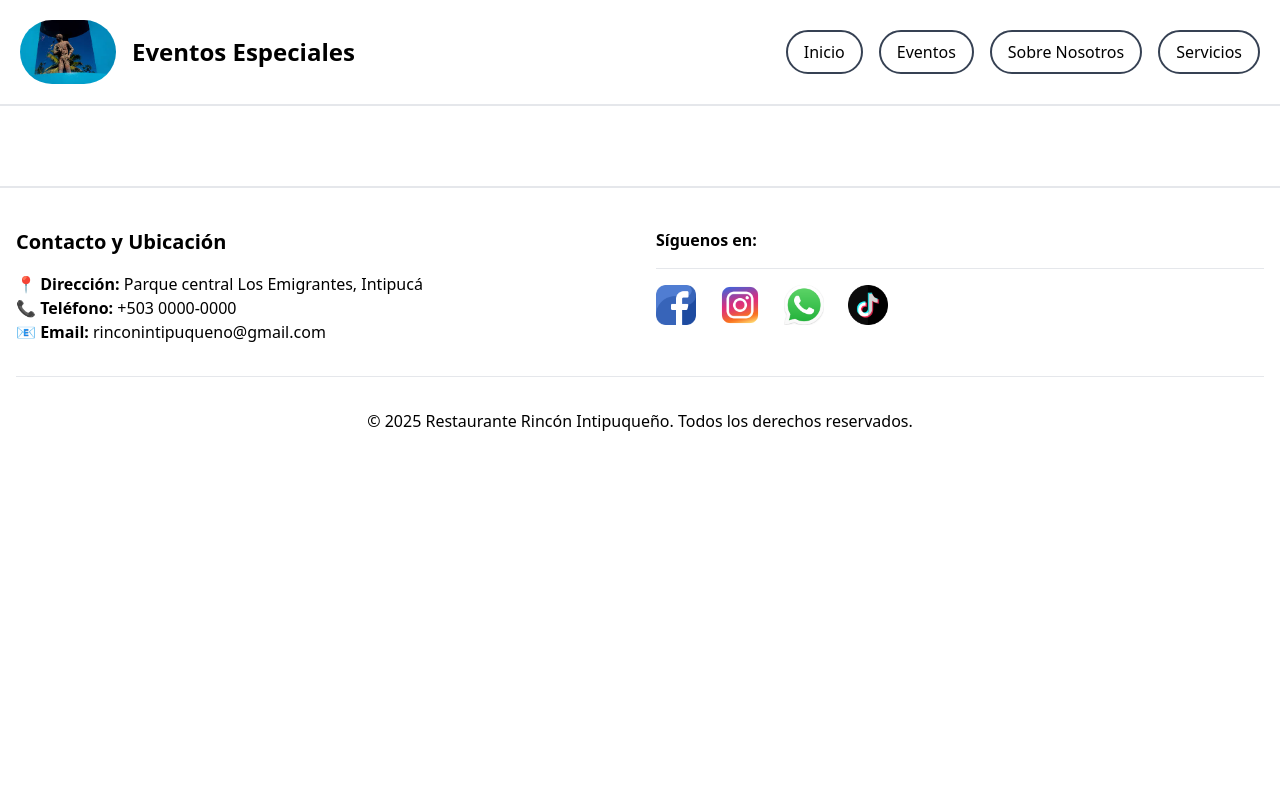
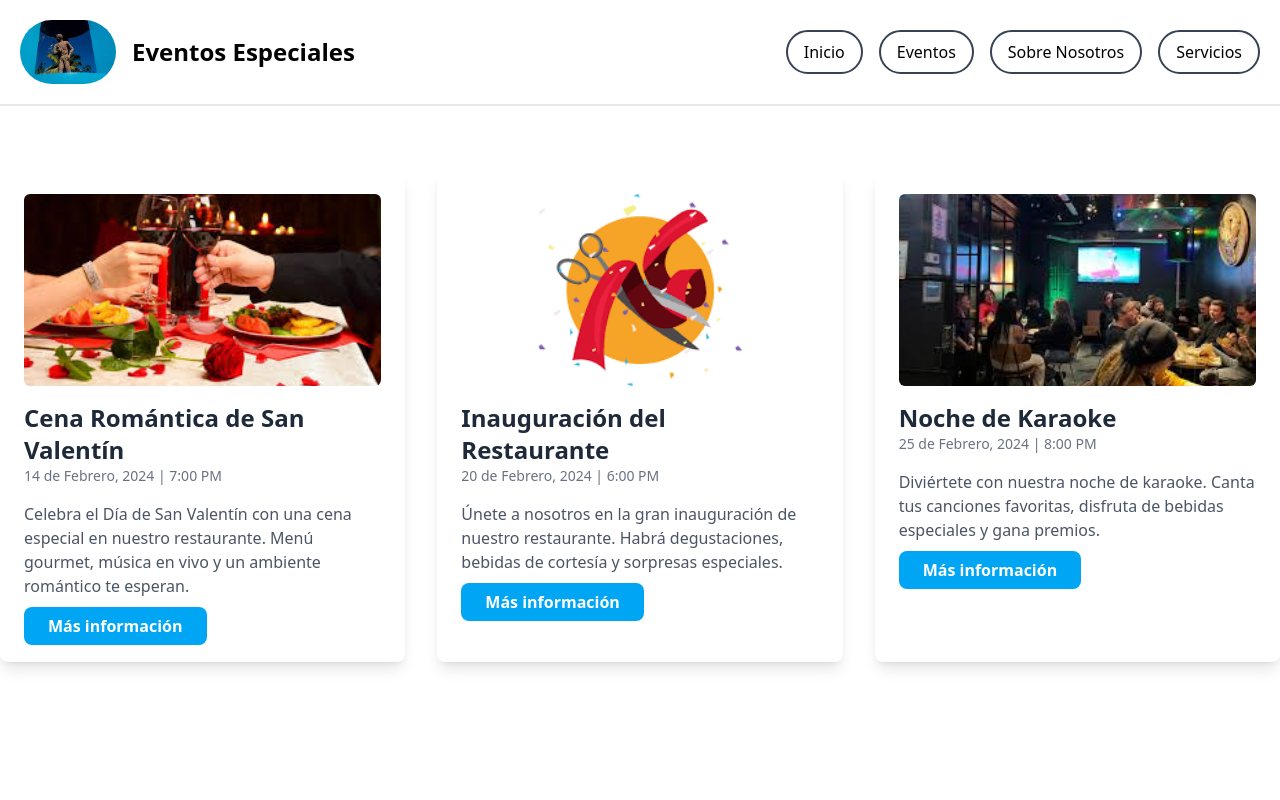
Before and after one commit to Sarahi2006/Rincon_Intipuque-o, a Vue app: page /event in a window 1280 px wide. Shown: the top 800 px of the page. Built offline with nearby package versions, Linux system fonts and the light colour scheme; the HTML template or start-up script is replaced by a standard one.

Commit message:
feat: create event view

```diff
--- a/src/components/Hero.vue
+++ b/src/components/Hero.vue
@@ -8,7 +8,7 @@ import {RouterLink} from 'vue-router'
     <div class="relative z-10 text-center max-w-4xl mx-auto bg-black/70 p-6 rounded-xl">
       <h2 class="text-4xl font-semibold mb-4 text-white">"Bienvenidos a nuestro rincón gastronómico, donde cada platillo cuenta una historia."</h2>
       <p class="text-lg text-white mb-6 font-semibold">Consulta nuestro calendario de eventos especiales.</p>
-      <RouterLink to="/event" class="border-4 border-double bg-gradient-to-r from-sky-400 to-sky-600 px-8 py-3 rounded-lg text-lg font-semibold text-white hover:brightness-110 transition">Ver Más</RouterLink>
+      <RouterLink to="/event" class=" rounded-full bg-gradient-to-r from-sky-400 to-sky-600 px-8 py-3 text-lg font-semibold text-white hover:brightness-110 transition">Ver Más</RouterLink>
     </div>
   </section>
 </template>
--- /dev/null
+++ b/src/components/Layout/MenuEvent.vue
@@ -0,0 +1,52 @@
+<script setup lang="ts">
+
+</script>
+
+<template>
+  <section class="container mx-auto py-16 min-h-[calc(100vh-4rem)]">
+    <div class="grid grid-cols-1 sm:grid-cols-2 lg:grid-cols-3 gap-8">
+      <!-- Evento 1 -->
+      <div class="bg-white rounded-lg shadow-lg p-6">
+        <img src="/src/assets/img/img5.jpeg" alt="Cena romántica de San Valentín" class="w-full h-48 object-cover rounded-md">
+        <h3 class="text-2xl font-bold text-gray-800 mt-4">Cena Romántica de San Valentín</h3>
+        <p class="text-sm text-gray-500 mb-4">14 de Febrero, 2024 | 7:00 PM</p>
+        <p class="text-gray-600 mb-4">
+          Celebra el Día de San Valentín con una cena especial en nuestro restaurante. Menú gourmet, música en vivo y un ambiente romántico te esperan.
+        </p>
+        <a href="#" class="px-6 py-2 bg-sky-500 text-white font-semibold rounded-lg hover:bg-sky-700 transition">
+          Más información
+        </a>
+      </div>
+
+      <!-- Evento 2 -->
+      <div class="bg-white rounded-lg shadow-lg p-6">
+        <img src="/src/assets/img/img6.png" alt="Inauguración del restaurante" class="w-full h-48 object-cover rounded-md">
+        <h3 class="text-2xl font-bold text-gray-800 mt-4">Inauguración del Restaurante</h3>
+        <p class="text-sm text-gray-500 mb-4">20 de Febrero, 2024 | 6:00 PM</p>
+        <p class="text-gray-600 mb-4">
+          Únete a nosotros en la gran inauguración de nuestro restaurante. Habrá degustaciones, bebidas de cortesía y sorpresas especiales.
+        </p>
+        <a href="#" class="px-6 py-2 bg-sky-500 text-white font-semibold rounded-lg hover:bg-sky-700 transition">
+          Más información
+        </a>
+      </div>
+
+      <!-- Evento 3 -->
+      <div class="bg-white rounded-lg shadow-lg p-6">
+        <img src="/src/assets/img/img7.jpeg" alt="Noche de Karaoke" class="w-full h-48 object-cover rounded-md">
+        <h3 class="text-2xl font-bold text-gray-800 mt-4">Noche de Karaoke</h3>
+        <p class="text-sm text-gray-500 mb-4">25 de Febrero, 2024 | 8:00 PM</p>
+        <p class="text-gray-600 mb-4">
+          Diviértete con nuestra noche de karaoke. Canta tus canciones favoritas, disfruta de bebidas especiales y gana premios.
+        </p>
+        <a href="#" class="px-6 py-2 bg-sky-500 text-white font-semibold rounded-lg hover:bg-sky-700 transition">
+          Más información
+        </a>
+      </div>
+    </div>
+  </section>
+</template>
+
+<style scoped>
+
+</style>
--- a/src/components/MenuProducts.vue
+++ b/src/components/Layout/MenuProducts.vue
@@ -1,5 +1,5 @@
 <script setup lang="ts">
-import CardProduct from '@/components/CardProduct.vue'
+import CardProduct from '@/components/ui/CardProduct.vue'
 import type { Plate } from '@/api/plate.interface.ts'
 import { getPlates } from '@/api/Plates.ts'
 import { onMounted, ref } from 'vue'
--- a/src/components/Footer.vue
+++ b/src/components/ui/Footer.vue
@@ -16,10 +16,10 @@
         <div>
           <h4 class="font-bold mb-4">Síguenos en:</h4>
           <div class="flex space-x-6 border-t border-gray-200 pt-4">
-            <a href="https://facebook.com" aria-label="Facebook" target="blank"><img src="../assets/img/facebook.png" alt="Facebook" width="40"></a>
-            <a href="https://instagram.com" aria-label="Instagram" target="blank"><img src="../assets/img/instagram.png" alt="Instagram" width="40"></a>
-            <a href="https://wa.me" aria-label="WhatsApp" target="blank"><img src="../assets/img/whatsapp.png" alt="WhatsApp" width="40"></a>
-            <a href="https://ticktok.com" aria-label="TikTok" target="blank"><img src="../assets/img/tiktok.png" alt="TikTok" width="40"></a>
+            <a href="https://facebook.com" aria-label="Facebook" target="blank"><img src="../../assets/img/facebook.png" alt="Facebook" width="40"></a>
+            <a href="https://instagram.com" aria-label="Instagram" target="blank"><img src="../../assets/img/instagram.png" alt="Instagram" width="40"></a>
+            <a href="https://wa.me" aria-label="WhatsApp" target="blank"><img src="../../assets/img/whatsapp.png" alt="WhatsApp" width="40"></a>
+            <a href="https://ticktok.com" aria-label="TikTok" target="blank"><img src="../../assets/img/tiktok.png" alt="TikTok" width="40"></a>
           </div>
         </div>
       </div>
--- a/src/components/Navbar.vue
+++ b/src/components/ui/Navbar.vue
@@ -1,6 +1,6 @@
 <script setup lang="ts">
 import { defineProps } from 'vue'
-import LinkNav from '@/components/LinkNav.vue'
+import LinkNav from '@/components/ui/LinkNav.vue'
 
 const props = defineProps({
   title: {
@@ -17,7 +17,7 @@ const props = defineProps({
       <!-- Logo y Título -->
       <div class="flex items-center">
         <!-- Logo del restaurante -->
-        <img src="../assets/img/logo.jpeg" alt="Logo del Restaurante Rincón Intipuqueño" class="w-24 h-16 object-cover rounded-full ">
+        <img src="../../assets/img/logo.jpeg" alt="Logo del Restaurante Rincón Intipuqueño" class="w-24 h-16 object-cover rounded-full ">
         <h1 class="text-3xl font-bold ml-4 text-xs sm:text-base md:text-lg lg:text-xl xl:text-2xl">{{ props.title }}</h1>
       </div>
       <!-- Navegación -->
--- a/src/views/AboutView.vue
+++ b/src/views/AboutView.vue
@@ -1,6 +1,6 @@
 <script setup lang="ts">
-import Navbar from '@/components/Navbar.vue'
-import Footer from '@/components/Footer.vue'
+import Navbar from '@/components/ui/Navbar.vue'
+import Footer from '@/components/ui/Footer.vue'
 </script>
 
 <template>
--- a/src/views/EventView.vue
+++ b/src/views/EventView.vue
@@ -1,14 +1,18 @@
 <script setup lang="ts">
-import Navbar from '@/components/Navbar.vue'
-import Footer from '@/components/Footer.vue'
+import Navbar from '@/components/ui/Navbar.vue'
+import Footer from '@/components/ui/Footer.vue'
+import MenuEvent from '@/components/Layout/MenuEvent.vue'
 </script>
 
 <template>
-  <Navbar title="Eventos Especiales"/>
-  <main>
+  <div class="flex flex-col min-h-screen">
+    <Navbar title="Eventos Especiales"/>
+    <main class="flex-1">
+      <MenuEvent/>
+    </main>
+    <Footer/>
+  </div>
 
-  </main>
-  <Footer/>
 </template>
 
 <style scoped>
--- a/src/views/HomeView.vue
+++ b/src/views/HomeView.vue
@@ -1,8 +1,8 @@
 <script setup lang="ts">
-import Navbar from '@/components/Navbar.vue'
-import Footer from '@/components/Footer.vue'
+import Navbar from '@/components/ui/Navbar.vue'
+import Footer from '@/components/ui/Footer.vue'
 import Hero from '@/components/Hero.vue'
-import MenuProducts from '@/components/MenuProducts.vue'
+import MenuProducts from '@/components/Layout/MenuProducts.vue'
 </script>
 
 <template>
--- a/src/views/ServicesView.vue
+++ b/src/views/ServicesView.vue
@@ -1,6 +1,6 @@
 <script setup lang="ts">
-import Navbar from '@/components/Navbar.vue'
-import Footer from '@/components/Footer.vue'
+import Navbar from '@/components/ui/Navbar.vue'
+import Footer from '@/components/ui/Footer.vue'
 </script>
 
 <template>
```
Also changed, not shown: src/assets/img/847.jpg (added), src/components/ui/CardProduct.vue (renamed from src/components/CardProduct.vue), src/components/ui/LinkNav.vue (renamed from src/components/LinkNav.vue).
